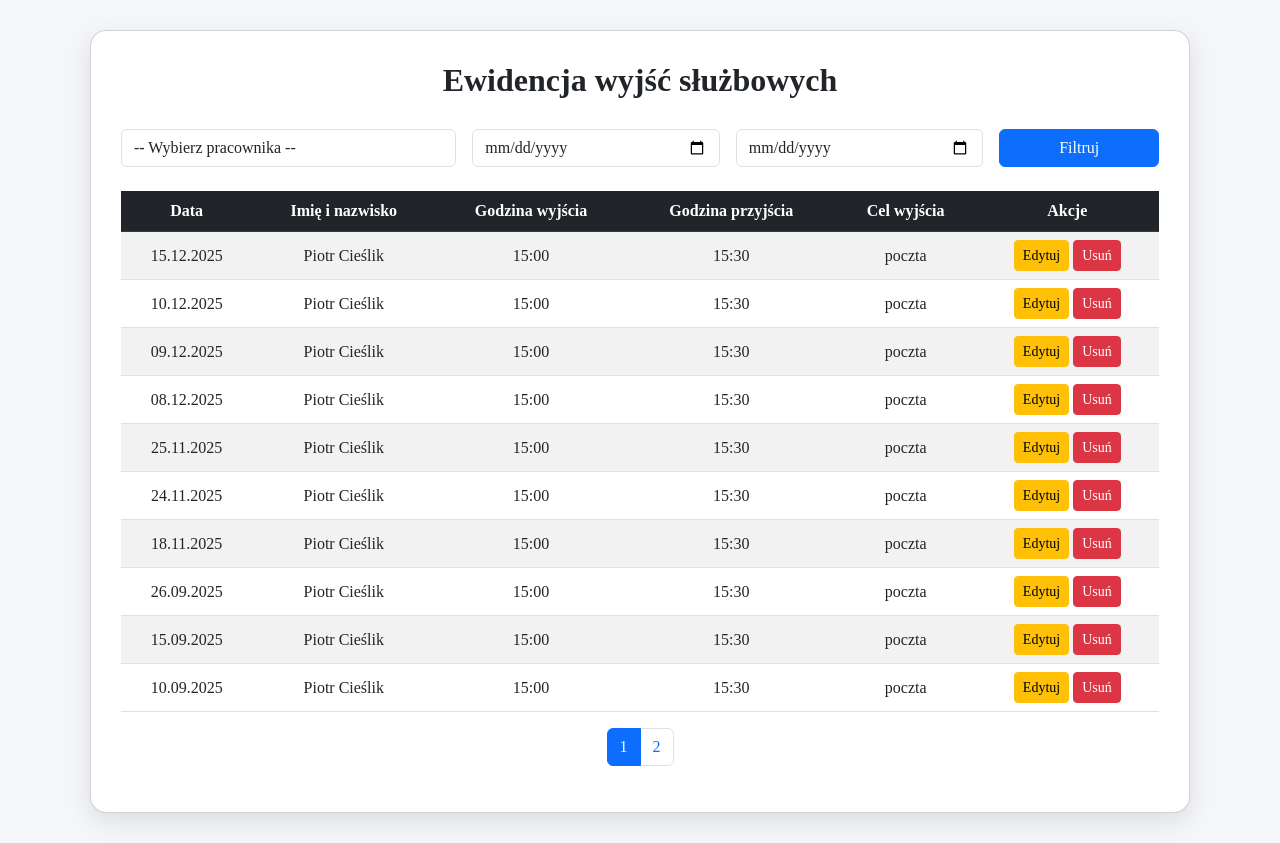
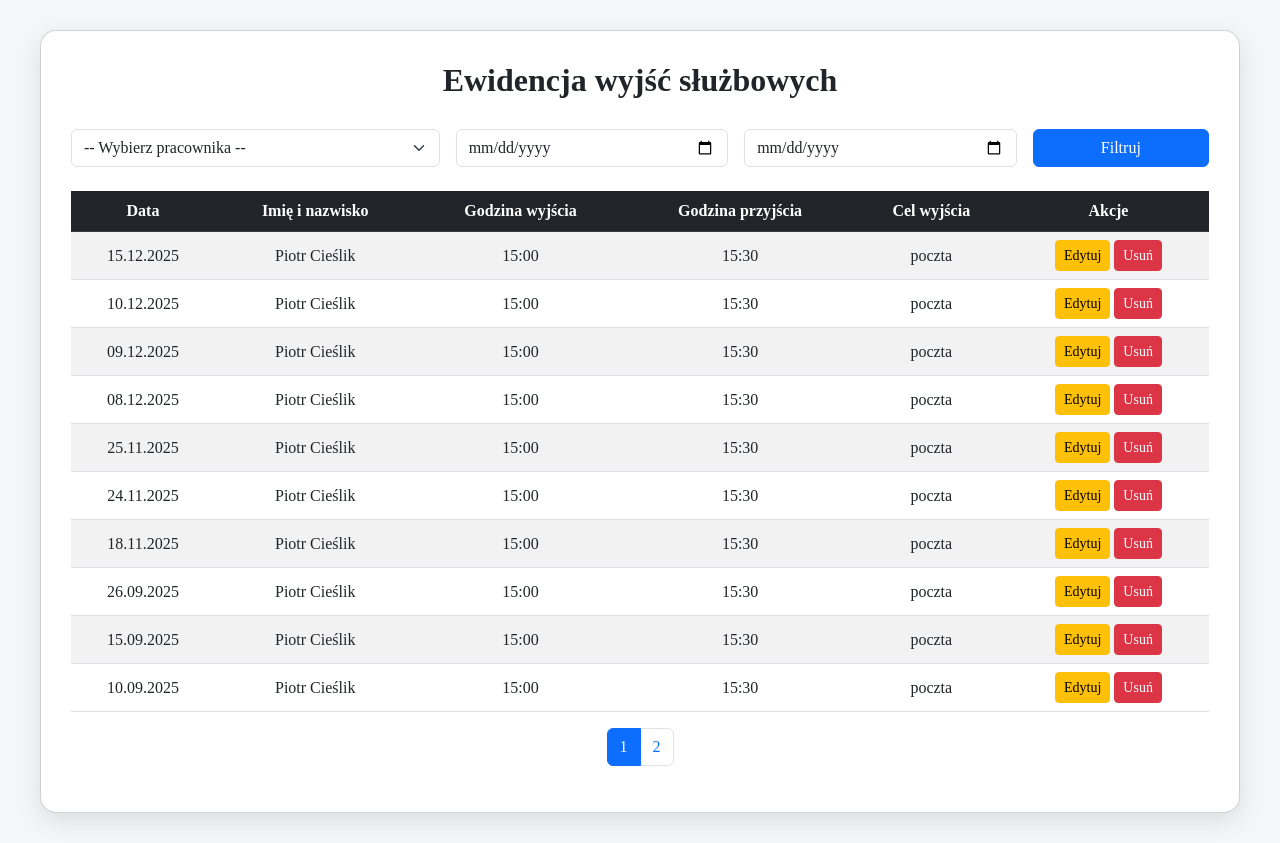
Before and after one commit to piotrcieslik98/Formularz12, a PHP site: page /admin_tables.php in a window 1280 px wide. Shown: the part 80-923 px from the top of the page. Run offline with PHP 8.4, Linux system fonts and the light colour scheme; a user stored in the database is signed in; data comes from the database, SQL or seed files in the repository.

Commit message:
Zmiany z dnia 15.12.2025-1

```diff
--- a/admin_tables.php
+++ b/admin_tables.php
@@ -59,15 +59,20 @@ $total_pages = ceil($total_rows / $limit);
 <link href="https://cdn.jsdelivr.net/npm/bootstrap@5.3.0/dist/css/bootstrap.min.css" rel="stylesheet">
 <style>
 body { background: #f4f6f9; font-family:'Times New Roman', serif; }
-.card { border-radius:16px; box-shadow:0 8px 24px rgba(0,0,0,0.1); padding:30px; margin:30px auto; max-width:1100px; }
+.card { border-radius:16px; box-shadow:0 8px 24px rgba(0,0,0,0.1); padding:30px; margin:30px auto; max-width:1200px; }
 h2 { font-weight:600; text-align:center; margin-bottom:30px; }
 .table th, .table td { vertical-align: middle; text-align:center; }
 .navbar .timer { color: #ffc107; margin-left: 10px; }
+.table-responsive { overflow-x: auto; }
+@media (max-width: 767px) {
+    .table th, .table td { white-space: nowrap; }
+    .form-control, .form-select, .btn { font-size: 0.9rem; }
+}
 </style>
 </head>
 <body>
-  <nav class="navbar navbar-expand-lg navbar-dark bg-dark mb-4">
-  <div class="container">
+<nav class="navbar navbar-expand-lg navbar-dark bg-dark mb-4">
+<div class="container">
     <a class="navbar-brand fw-bold" href="admin.php">Panel administratora</a>
     <button class="navbar-toggler" type="button" data-bs-toggle="collapse" data-bs-target="#navbarMenu"
             aria-controls="navbarMenu" aria-expanded="false" aria-label="Toggle navigation">
@@ -76,37 +81,24 @@ h2 { font-weight:600; text-align:center; margin-bottom:30px; }
     <div class="collapse navbar-collapse" id="navbarMenu">
       <ul class="navbar-nav ms-auto mb-2 mb-lg-0">
         <li class="nav-item"><a class="nav-link" href="holidays.php">Dni wolne</a></li>
-        <li class="nav-item">
-             <a class="nav-link active" href="admin_tables.php">Ewidencja</a>
-        </li>
-        <li class="nav-item">
-             <a class="nav-link" href="attendance_add.php">Dodaj obecność</a>
-        </li>
-        <li class="nav-item">
-             <a class="nav-link" href="attendance_print.php">Podgląd wydruku</a>
-        </li>
-        <li class="nav-item">
-          <a class="nav-link" href="admin.php">Lista obecności</a>
-        </li>
-        <li class="nav-item">
-          <a class="nav-link" href="employees.php">Pracownicy</a>
-        </li>
+        <li class="nav-item"><a class="nav-link active" href="admin_tables.php">Ewidencja</a></li>
+        <li class="nav-item"><a class="nav-link" href="attendance_add.php">Dodaj obecność</a></li>
+        <li class="nav-item"><a class="nav-link" href="attendance_print.php">Podgląd wydruku</a></li>
+        <li class="nav-item"><a class="nav-link" href="admin.php">Lista obecności</a></li>
+        <li class="nav-item"><a class="nav-link" href="employees.php">Pracownicy</a></li>
         <li class="nav-item"><a class="nav-link" href="change_password.php">Zmień hasło</a></li>
-        <li class="nav-item">
-          <span class="nav-link timer" id="session-timer"></span>
-        </li>
-        <li class="nav-item">
-          <a class="nav-link" href="logout.php">Wyloguj</a>
-        </li>
+        <li class="nav-item"><span class="nav-link timer" id="session-timer"></span></li>
+        <li class="nav-item"><a class="nav-link" href="logout.php">Wyloguj</a></li>
       </ul>
     </div>
-  </div>
+</div>
 </nav>
+
 <div class="card">
 <h2>Ewidencja wyjść służbowych</h2>
 <form method="get" class="row g-3 mb-4">
     <div class="col-md-4">
-        <select name="nazwisko" class="form-control">
+        <select name="nazwisko" class="form-select">
             <option value="">-- Wybierz pracownika --</option>
             <?php
             $res_n = $conn->query("SELECT DISTINCT full_name FROM employees ORDER BY full_name ASC");
@@ -125,6 +117,7 @@ h2 { font-weight:600; text-align:center; margin-bottom:30px; }
 <?php if ($total_rows == 0): ?>
     <p class="text-center text-muted">Brak wyników pasujących do kryteriów.</p>
 <?php else: ?>
+<div class="table-responsive">
 <table class="table table-striped table-hover">
    <thead class="table-dark">
     <tr>
@@ -146,14 +139,14 @@ h2 { font-weight:600; text-align:center; margin-bottom:30px; }
             <td><?= htmlspecialchars($row['cel']) ?></td>
             <td>
                 <a href="edit_record.php?id=<?= $row['id'] ?>" class="btn btn-warning btn-sm">Edytuj</a>
-                 <a href="delete_record.php?id=<?= $row['id'] ?>" class="btn btn-danger btn-sm"
+                <a href="delete_record.php?id=<?= $row['id'] ?>" class="btn btn-danger btn-sm"
                 onclick="return confirm('Czy na pewno chcesz usunąć ten rekord?');">Usuń</a>
             </td>
-
         </tr>
     <?php endwhile; ?>
     </tbody>
 </table>
+</div>
 
 <?php if ($total_pages > 1): ?>
 <nav aria-label="Paginacja">
@@ -172,6 +165,7 @@ h2 { font-weight:600; text-align:center; margin-bottom:30px; }
 <?php endif; ?>
 <?php endif; ?>
 </div>
+
 <script src="https://cdn.jsdelivr.net/npm/bootstrap@5.3.0/dist/js/bootstrap.bundle.min.js"></script>
 <script>
 let logoutTime = <?= time() + $timeout ?> * 1000;
--- a/employee_add.php
+++ b/employee_add.php
@@ -55,7 +55,7 @@ body { background: #f4f6f9; font-family:'Times New Roman', serif; }
             <label>Imię i nazwisko</label>
             <input type="text" name="full_name" class="form-control" required>
         </div>
-        <button class="btn btn-success">Zapisz</button>
+        <button class="btn btn-primary">Zapisz</button>
         <a href="employees.php" class="btn btn-secondary">Powrót</a>
     </form>
 </div>
```
Also changed, not shown: admin.php (+10 -1 lines), holidays.php (+16 -12 lines).
